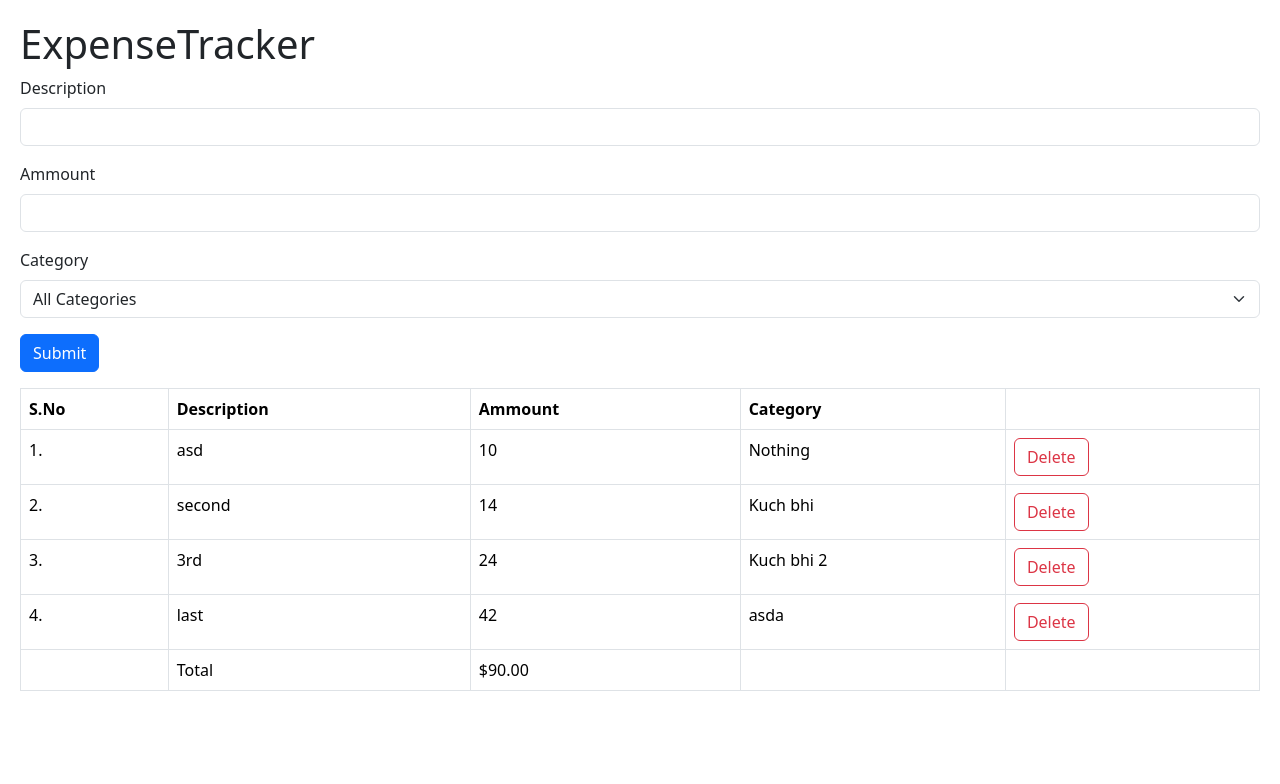
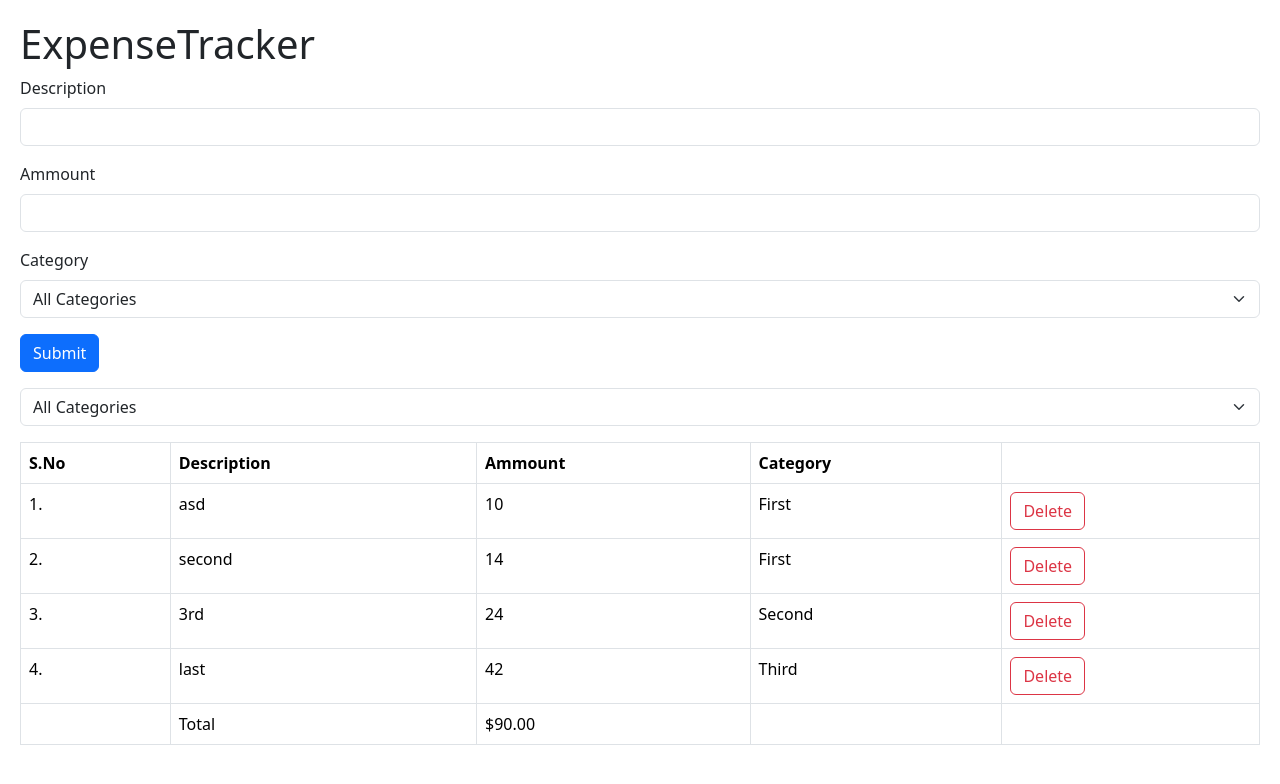
Before and after one commit to shubhamxdd/react-expense-tracker, a React (Vite) app: page / in a window 1280 px wide. Shown: the top 784 px of the page. Built offline with nearby package versions, Linux system fonts and the light colour scheme.

Commit message:
Render categories from an array

```diff
--- a/src/components/Expense Tracker/ExpenseFields.tsx
+++ b/src/components/Expense Tracker/ExpenseFields.tsx
@@ -1,6 +1,7 @@
 import { useForm, FieldValues } from "react-hook-form";
 import { z } from "zod";
 import { zodResolver } from "@hookform/resolvers/zod";
+import { categories } from "../pages/ExpenseTrackerProj";
 
 const schema = z.object({
   desc: z
@@ -55,9 +56,13 @@ const ExpenseTracker = () => {
           </label>
           <select name="category" id="category" className="form-select">
             <option value="">All Categories</option>
-            <option value="1">Category 1</option>
-            <option value="2">Category 2</option>
-            <option value="3">Category 3</option>
+            {categories.map((category) => {
+              return (
+                <option value={category} key={category}>
+                  {category}
+                </option>
+              );
+            })}
           </select>
         </div>
         <button className="btn btn-primary mb-3">Submit</button>
--- a/src/components/Expense Tracker/ExpenseFilter.tsx
+++ b/src/components/Expense Tracker/ExpenseFilter.tsx
@@ -1,3 +1,4 @@
+import { categories } from "../pages/ExpenseTrackerProj";
 interface Props {
   onSelectCategory: (category: string) => void;
 }
@@ -13,9 +14,13 @@ const ExpenseFilter = ({ onSelectCategory }: Props) => {
           onChange={(event) => onSelectCategory(event.target.value)}
         >
           <option value="">All Categories</option>
-          <option value="1">Category 1</option>
-          <option value="2">Category 2</option>
-          <option value="3">Category 3</option>
+          {categories.map((category) => {
+            return (
+              <option value={category} key={category}>
+                {category}
+              </option>
+            );
+          })}
         </select>
       </div>
     </>
--- a/src/components/pages/ExpenseTrackerProj.tsx
+++ b/src/components/pages/ExpenseTrackerProj.tsx
@@ -1,42 +1,54 @@
 import ExpenseTracker from "../Expense Tracker/ExpenseFields";
+import ExpenseFilter from "../Expense Tracker/ExpenseFilter";
 import ExpenseList from "../Expense Tracker/ExpenseList";
 import { useState } from "react";
 
+export const categories = ["First", "Second", "Third"];
+
 const ExpenseTrackerProj = () => {
+  const [selectedCategory, setSelectedCategory] = useState("");
   const [expenses, setExpenses] = useState([
     {
       id: 1,
       description: "asd",
       ammount: 10,
-      category: "Nothing",
+      category: "First",
     },
     {
       id: 2,
       description: "second",
       ammount: 14,
-      category: "Kuch bhi",
+      category: "First",
     },
     {
       id: 3,
       description: "3rd",
       ammount: 24,
-      category: "Kuch bhi 2",
+      category: "Second",
     },
     {
       id: 4,
       description: "last",
       ammount: 42,
-      category: "asda",
+      category: "Third",
     },
   ]);
+
+  const visibleExpenses = selectedCategory
+    ? expenses.filter((e) => e.category === selectedCategory)
+    : expenses;
+
   const onDelete = (id: number) => {
     console.log("Deleted id:", id);
     setExpenses(expenses.filter((e) => e.id !== id));
   };
   return (
     <>
-      <ExpenseTracker onSelectCategory={(category) => console.log(category)} />
-      <ExpenseList expenses={expenses} onDelete={onDelete} />
+      <ExpenseTracker />
+      <ExpenseFilter
+        onSelectCategory={(category) => setSelectedCategory(category)}
+      />
+      <ExpenseList expenses={visibleExpenses} onDelete={onDelete} />
     </>
   );
 };
```
